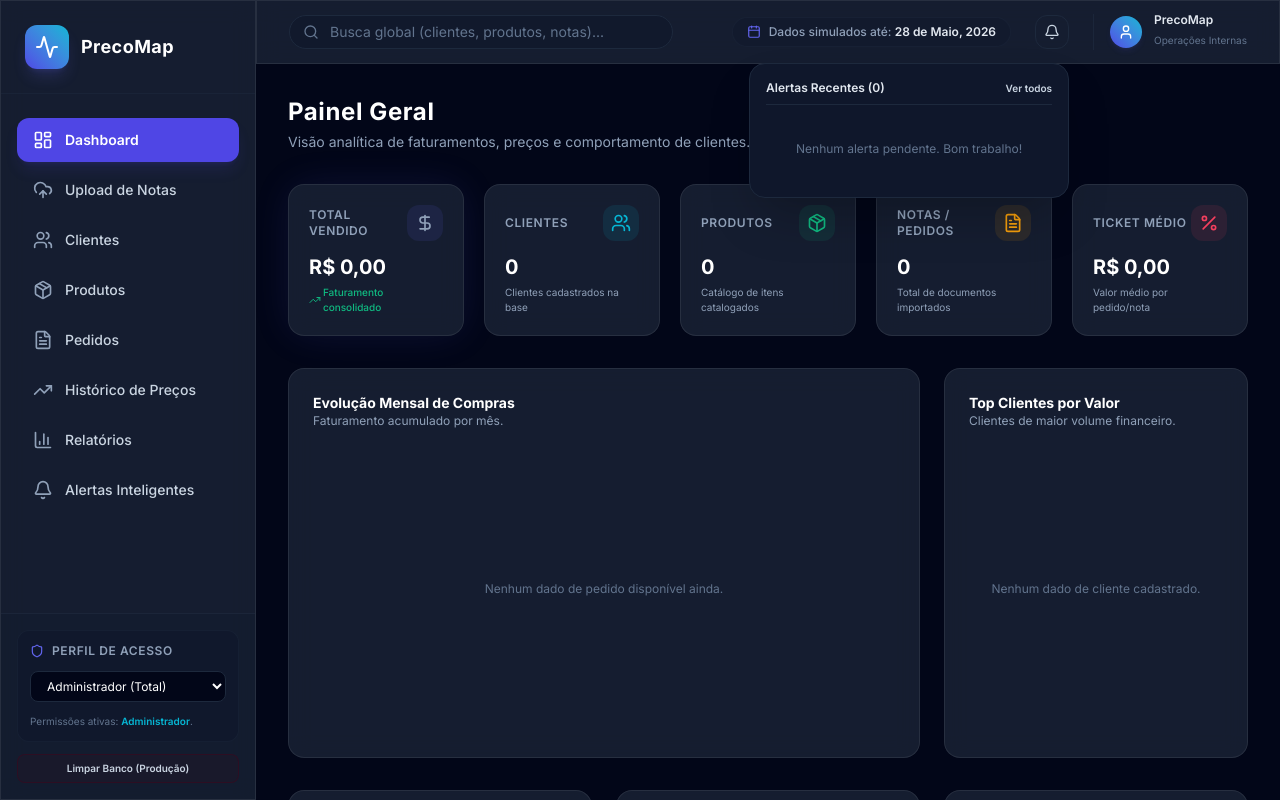
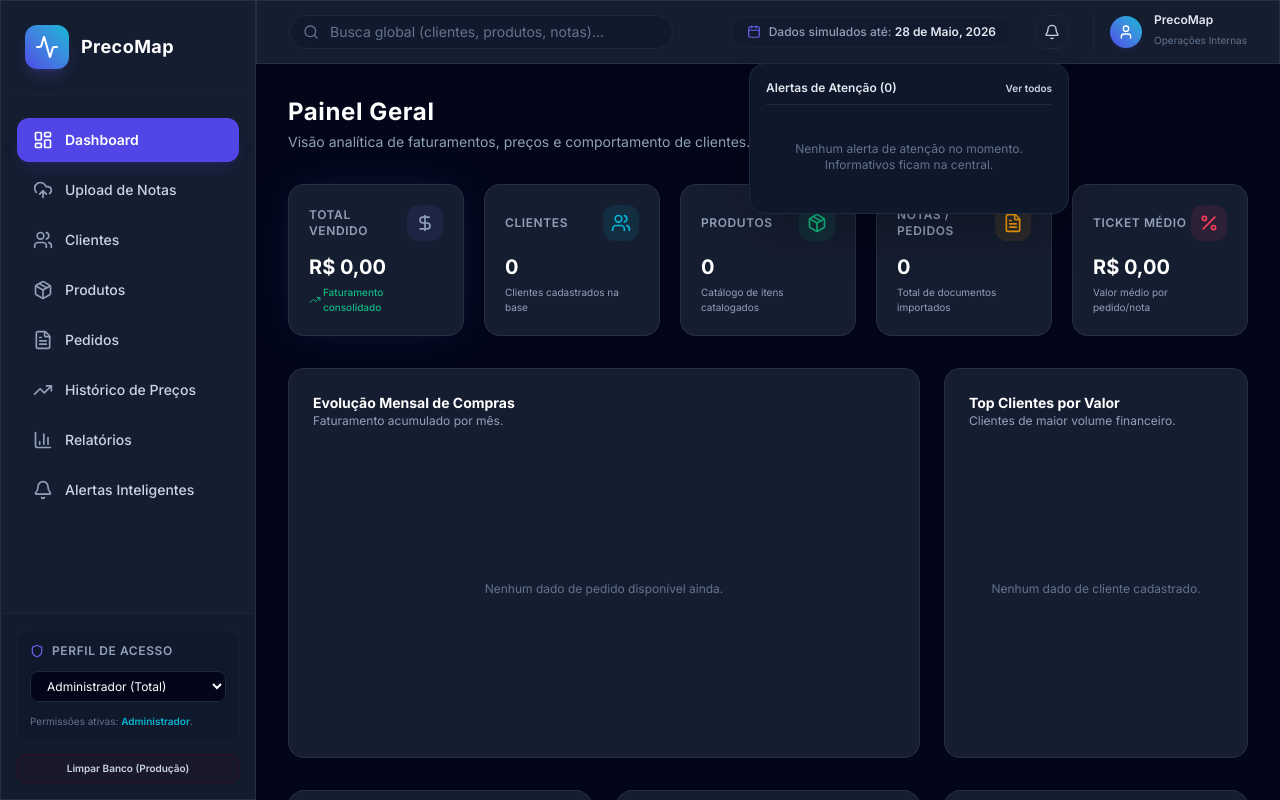
Before and after one commit to brunorainha-commits/Pre-oMAP, a React (Vite) app: page / in a window 1280 px wide. Both pictures are taken after a click on the button 1052 px from the left and 32 px from the top of the page. Shown: the top 800 px of the page. Built offline with nearby package versions, Linux system fonts and the light colour scheme.

Commit message:
Reduce noisy alert notifications

```diff
--- a/src/App.tsx
+++ b/src/App.tsx
@@ -14,7 +14,7 @@ import { AlertsPage } from './components/AlertsPage';
 
 import { db } from './services/db';
 import type { UserRole, NormalizedInvoice } from './services/db';
-import { generateAlerts } from './services/alerts';
+import { generateAlerts, getActionableAlerts } from './services/alerts';
 import type { CommercialAlert } from './services/alerts';
 
 
@@ -32,6 +32,7 @@ function App() {
 
   // Alerts feed state
   const [alerts, setAlerts] = useState<CommercialAlert[]>([]);
+  const actionableAlertsCount = getActionableAlerts(alerts).length;
 
   // Load configuration on mount
   useEffect(() => {
@@ -174,7 +175,7 @@ function App() {
           setCurrentTab={setCurrentTab}
           userRole={userRole}
           setUserRole={handleRoleChange}
-          alertsCount={alerts.length}
+          alertsCount={actionableAlertsCount}
           onWipeDB={handleWipeDatabase}
         />
       </div>
--- a/src/components/Dashboard.tsx
+++ b/src/components/Dashboard.tsx
@@ -22,6 +22,7 @@ import {
   Cell
 } from 'recharts';
 import { db } from '../services/db';
+import { getActionableAlerts } from '../services/alerts';
 import type { CommercialAlert } from '../services/alerts';
 import { formatCurrency } from '../services/formatters';
 
@@ -112,6 +113,12 @@ export function Dashboard({
 
   // 5. Price Variations Alertas
   const priceAlerts = alerts.filter(a => a.type === 'price_increase' || a.type === 'price_decrease').slice(0, 4);
+  const actionableAlerts = getActionableAlerts(alerts);
+  const highAlertsCount = alerts.filter(a => a.severity === 'high').length;
+  const mediumAlertsCount = alerts.filter(a => a.severity === 'medium').length;
+  const alertSummary = highAlertsCount > 0
+    ? `Atenção: ${highAlertsCount} ${highAlertsCount === 1 ? 'alerta crítico precisa' : 'alertas críticos precisam'} de análise.`
+    : `${mediumAlertsCount} ${mediumAlertsCount === 1 ? 'alerta de atenção merece' : 'alertas de atenção merecem'} revisão.`;
 
   // 6. Latest Orders
   const latestOrders = [...orders]
@@ -130,12 +137,12 @@ export function Dashboard({
       </div>
 
       {/* Alert Banner for system notifications */}
-      {alerts.length > 0 && (
+      {actionableAlerts.length > 0 && (
         <div className="bg-amber-500/10 border border-amber-500/20 text-amber-400 px-5 py-3 rounded-2xl flex flex-col sm:flex-row sm:items-center justify-between gap-3 text-xs">
           <div className="flex items-center gap-2">
             <AlertTriangle className="w-4 h-4 shrink-0 text-amber-400" />
             <span>
-              Existem <strong className="text-white">{alerts.length} alertas comerciais</strong> ativos na base. As principais detecções incluem {alerts.filter(a => a.severity === 'high').length} alertas de severidade alta (como inatividades de 90 dias ou desvios em preços).
+              {alertSummary} Informativos de baixa prioridade ficam apenas na central de alertas.
             </span>
           </div>
           <button
--- a/src/components/Topbar.tsx
+++ b/src/components/Topbar.tsx
@@ -2,6 +2,7 @@ import { useState, useEffect, useRef } from 'react';
 import { Search, Bell, Calendar, User, FileText, Package, Users, X } from 'lucide-react';
 import { db } from '../services/db';
 import type { Customer, Product, Order } from '../services/db';
+import { getActionableAlerts } from '../services/alerts';
 import type { CommercialAlert } from '../services/alerts';
 import { formatCurrency } from '../services/formatters';
 
@@ -111,7 +112,8 @@ export function Topbar({
     }
   };
 
-  const activeAlerts = alerts.slice(0, 5); // limit notification dropdown to 5 items
+  const actionableAlerts = getActionableAlerts(alerts);
+  const activeAlerts = actionableAlerts.slice(0, 5); // limit notification dropdown to 5 items
 
   return (
     <header className="h-16 border-b border-slate-800/60 glass-panel fixed top-0 right-0 left-64 z-10 px-8 flex items-center justify-between text-slate-300">
@@ -238,9 +240,9 @@ export function Topbar({
             className="p-2 border border-slate-800 hover:bg-slate-800/50 hover:text-slate-100 rounded-xl relative transition-all"
           >
             <Bell className="w-4 h-4" />
-            {alerts.length > 0 && (
+            {actionableAlerts.length > 0 && (
               <span className="absolute -top-1 -right-1 w-4 h-4 bg-rose-500 text-white rounded-full flex items-center justify-center text-[10px] font-bold">
-                {alerts.length}
+                {actionableAlerts.length}
               </span>
             )}
           </button>
@@ -248,7 +250,7 @@ export function Topbar({
           {showNotifications && (
             <div className="absolute right-0 top-12 w-80 bg-slate-900 border border-slate-800 rounded-2xl shadow-2xl p-4 space-y-3 z-50">
               <div className="flex items-center justify-between border-b border-slate-800 pb-2">
-                <span className="text-xs font-semibold text-slate-200">Alertas Recentes ({alerts.length})</span>
+                <span className="text-xs font-semibold text-slate-200">Alertas de Atenção ({actionableAlerts.length})</span>
                 <button
                   onClick={() => {
                     setCurrentTab('alerts');
@@ -281,7 +283,7 @@ export function Topbar({
                 </div>
               ) : (
                 <div className="text-center py-6 text-xs text-slate-500">
-                  Nenhum alerta pendente. Bom trabalho!
+                  Nenhum alerta de atenção no momento. Informativos ficam na central.
                 </div>
               )}
             </div>
--- a/src/services/alerts.ts
+++ b/src/services/alerts.ts
@@ -13,6 +13,14 @@ export interface CommercialAlert {
   target_id: string; // ID of product, customer, order, etc.
   meta?: any; // Additional data like percentage change, dates
   created_at: string;
+}
+
+export function isActionableAlert(alert: CommercialAlert): boolean {
+  return alert.severity === 'high' || alert.severity === 'medium';
+}
+
+export function getActionableAlerts(alerts: CommercialAlert[]): CommercialAlert[] {
+  return alerts.filter(isActionableAlert);
 }
 
 export function generateAlerts(): CommercialAlert[] {
```
